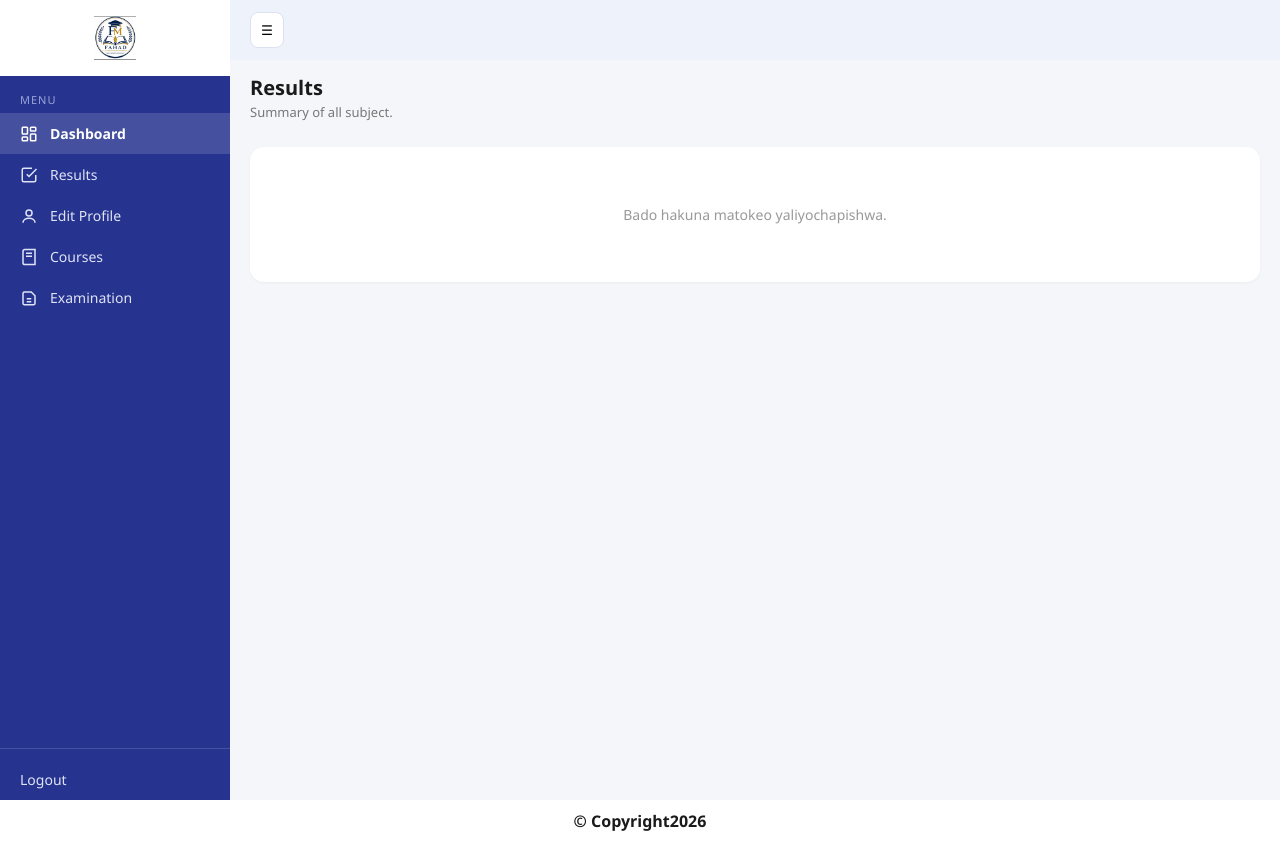
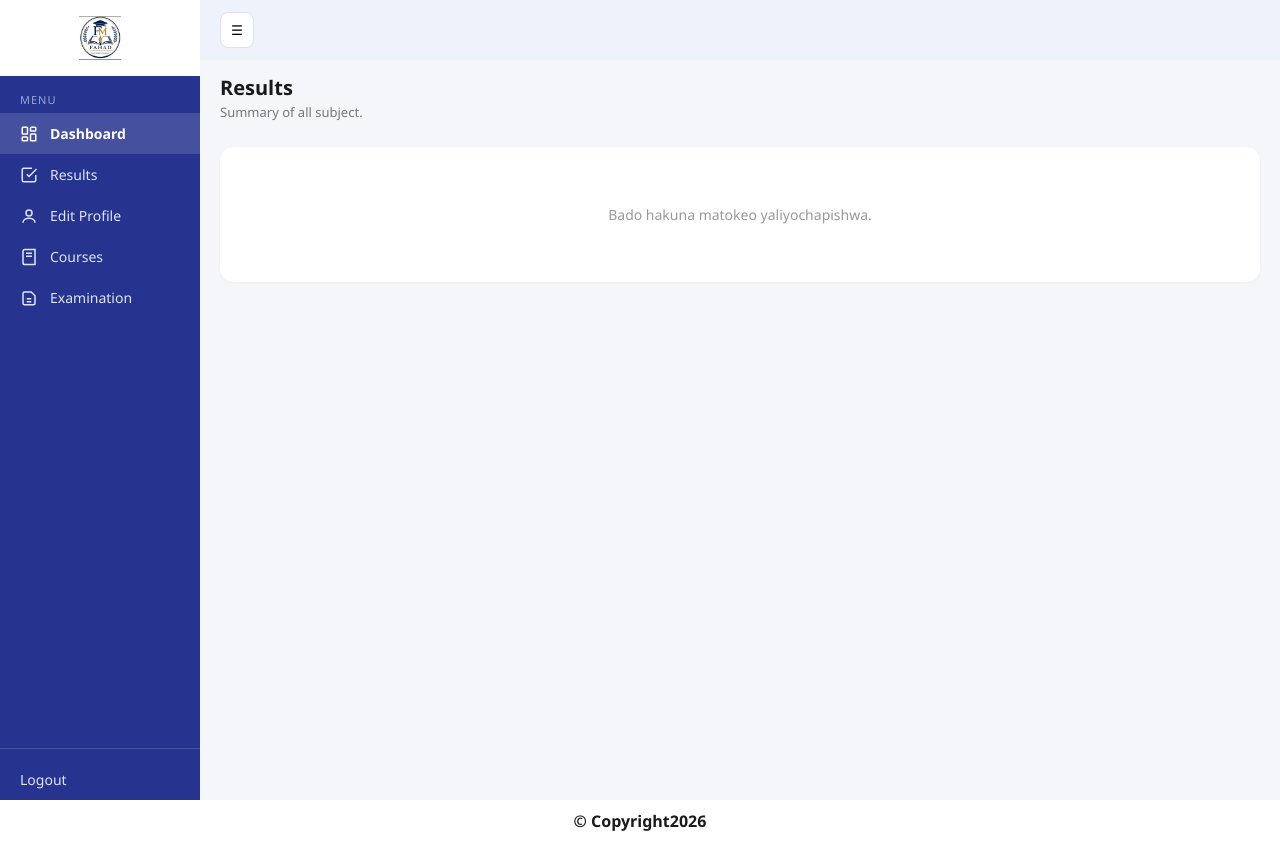
Before and after one commit to fahad-it54/mysite_app, a Django app: page /profile/ in a window 1280 px wide. Run offline with Django 5.2, Linux system fonts and the light colour scheme; a user stored in the database is signed in; data comes from the database, SQL or seed files in the repository.

Commit message:
change in siderber2

```diff
--- a/mysite_app/templates/user_profile.html
+++ b/mysite_app/templates/user_profile.html
@@ -11,7 +11,7 @@
   .app { display:flex; min-height:100vh; }
 
   /* SIDEBAR - inafanana na dashboard */
-  .sidebar { width:230px; background:#26348f; color:#dfe3f5; display:flex; flex-direction:column; flex-shrink:0; transition:width .25s; }
+  .sidebar { width:200px; background:#26348f; color:#dfe3f5; display:flex; flex-direction:column; flex-shrink:0; transition:width .25s; }
   .sidebar.collapsed { width:64px; }
   .sidebar-logo { display:flex; align-items:center; justify-content:center; padding:16px 0; background:#fff; }
   .sidebar-logo img { width:44px; height:44px; object-fit:contain; }
```
